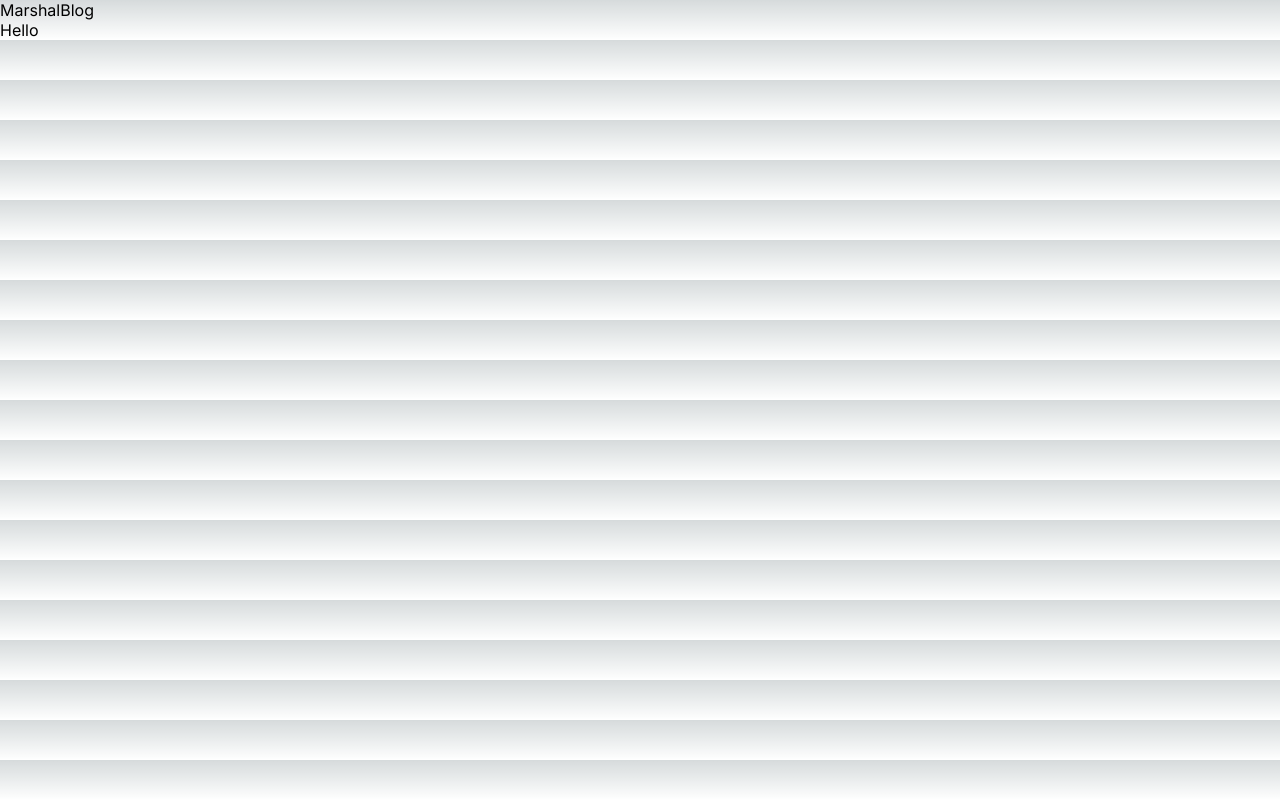
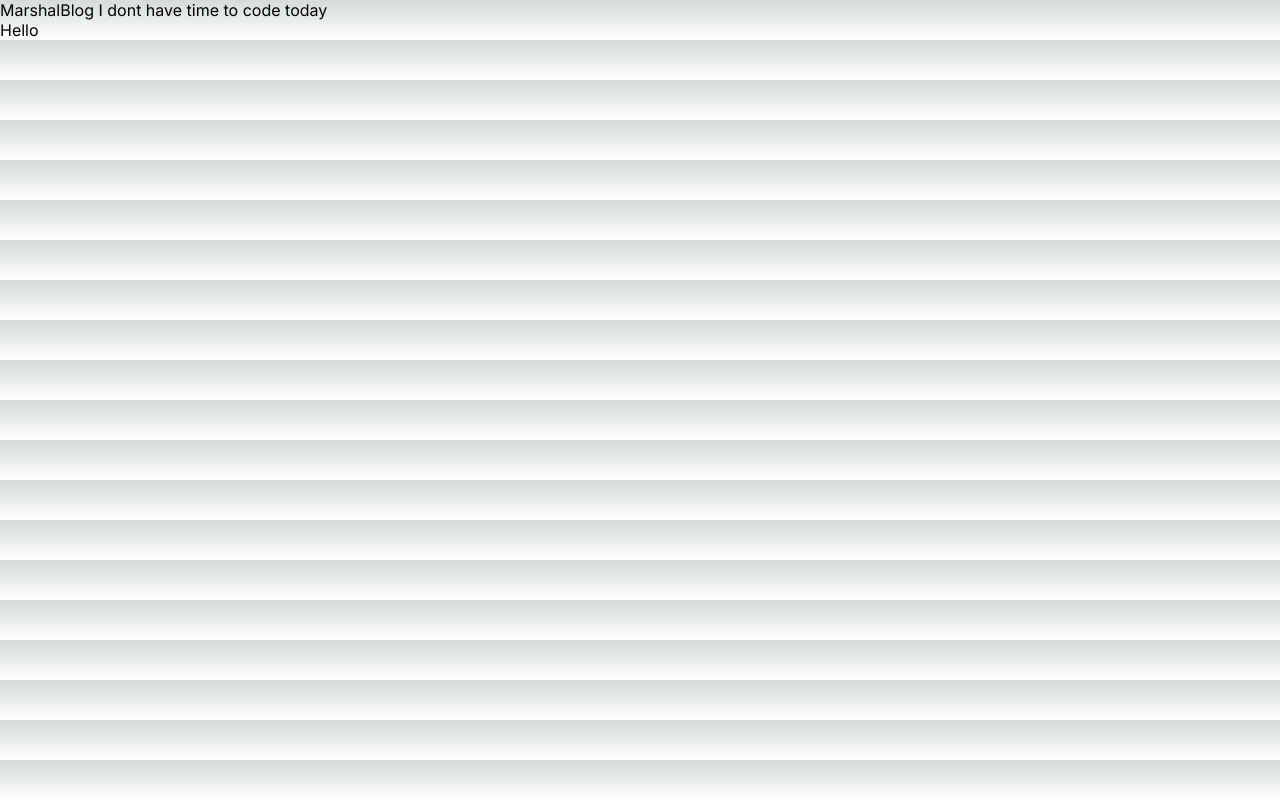
Before and after one commit to setTimith/NS-Blog-Boilerplate, a Next.js app: page / in a window 1280 px wide. Built offline with nearby package versions, Linux system fonts and the light colour scheme.

Commit message:
Mini Update

```diff
--- a/app/componets/Navbar.tsx
+++ b/app/componets/Navbar.tsx
@@ -5,7 +5,7 @@ export default function Navbar() {
   return (
     <nav>
       <Link href="/">
-        Marshal<span>Blog</span>
+        Marshal<span>Blog I dont have time to code today</span>
       </Link>
     </nav>
   );
```
